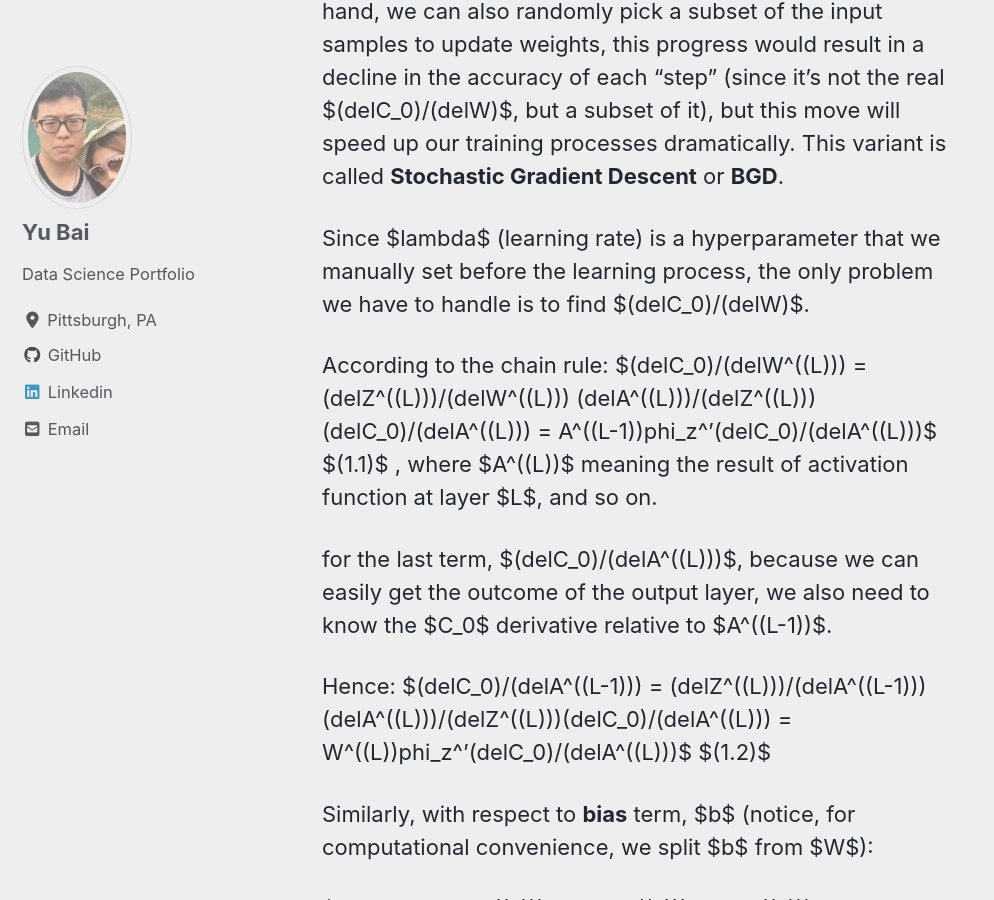
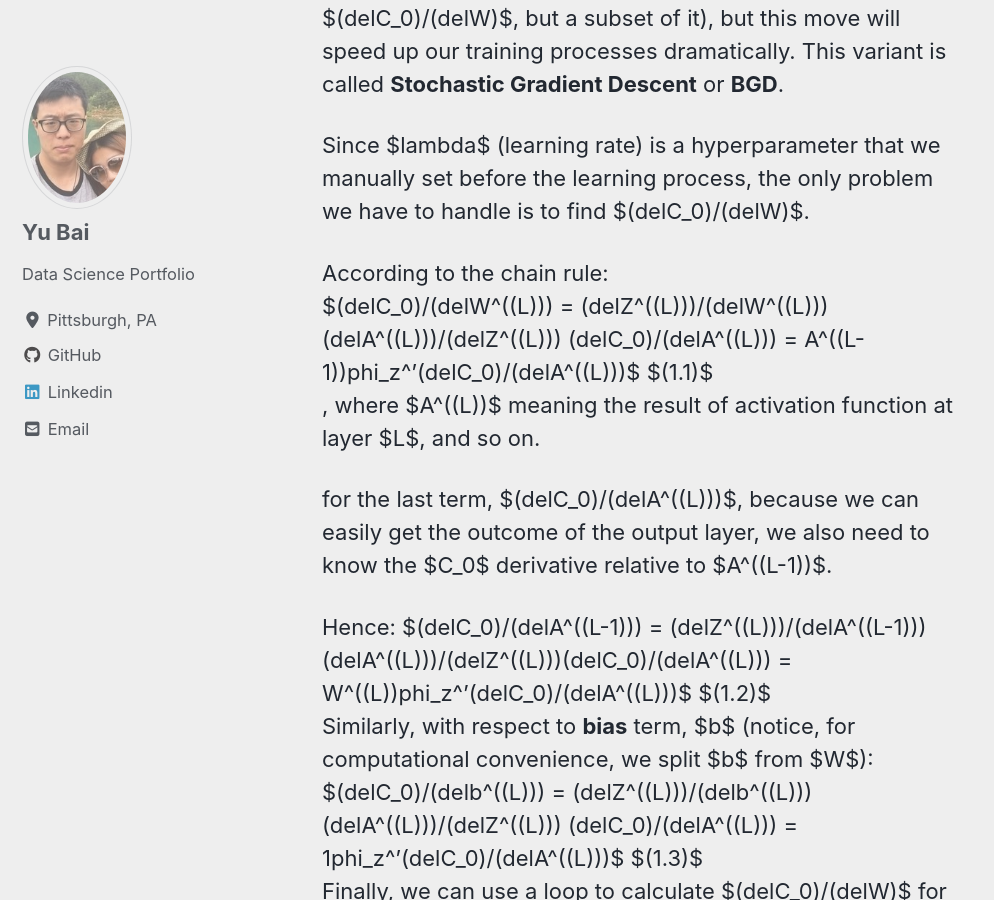
Before and after one commit to watermantle/data_science, a Jekyll site: the page built from _posts/2020-04-19-backpropagation.md, in a window 1280 px wide and 900 px high, scrolled down 4720 px. Shown: the whole window, without its empty margins (0-994 px from the left). Built offline with Jekyll 4.4.1, drawn with Linux system fonts in a browser that asks for light colours; cached includes are drawn as plain includes; nearby versions of some CDN libraries; a script that is not in the unit is left out.

```diff
--- a/_posts/2020-04-19-backpropagation.md
+++ b/_posts/2020-04-19-backpropagation.md
@@ -63,14 +63,11 @@ Also, Activation Functions are not necessarily the binary function showed above.
 Similar to training a perceptron, we need to:
 1. Initialize the weighs to small random numbers, we here can use stand normal distribution to do so.
 2. For each training example, **$x^(i)$**:
-
     2.1. Go through each layer (multiplied by its weights and applied to its activation function), until we come up with the final output **$hat y$**.
-
-    2.2. Update the weights by comparing to **$y$** and **$hat y$** to minimize the loss function\
+    2.2. Update the weights by comparing to **$y$** and **$hat y$** to minimize the loss function
     2.3. Repeat 2.1 and 2.2 for several times (epochs)
 
 The process 2.1 is self-explained and called **forward propagation**. We next need to take a deep look at 2.2.
-
 For a loss function(or cost function) ***$C_0$***, if we update weights **$W$** based on a rule that **$W := W - lambda (delC_0)/(delW)$**, where $lambda$ is called **learning rate**, we see the weights will be updated with a very small step every time until $(delC_0)/(delW) = 0$, which is the time we find the minimal value of the cost function relative to weights. This straightforward yet powerful algorithm is called **Gradient Descent**.
 
 Basically, there are two variants for the Gradient Descent. If we update weights with all input samples, we call this algorithm **Batch Gradient Descent** or **BGD**. On the other hand, we can also randomly pick a subset of the input samples to update weights, this progress would result in a decline in the accuracy of each "step" (since it's not the real $(delC_0)/(delW)$, but a subset of it), but this move will speed up our training processes dramatically. This variant is called **Stochastic Gradient Descent** or **BGD**.
@@ -85,11 +82,8 @@ for the last term, $(delC_0)/(delA^((L)))$, because we can easily get the outcom
 
 Hence:
 $(delC_0)/(delA^((L-1))) = (delZ^((L)))/(delA^((L-1)))(delA^((L)))/(delZ^((L)))(delC_0)/(delA^((L))) = W^((L))phi_z^'(delC_0)/(delA^((L)))$ $(1.2)$
-
 Similarly, with respect to **bias** term, $b$ (notice, for computational convenience, we split $b$ from $W$):
-
 $(delC_0)/(delb^((L))) = (delZ^((L)))/(delb^((L))) (delA^((L)))/(delZ^((L))) (delC_0)/(delA^((L))) = 1phi_z^'(delC_0)/(delA^((L)))$ $(1.3)$
-
 Finally, we can use a loop to calculate $(delC_0)/(delW)$ for each layer (from the last layer go back to the first) and to update weights based on Gradient Descent algorithm. We call this process **Backpropagation**.
 
 We now understand the based idea of MLP and training method. The next chapter will get started to code these processes.
```
